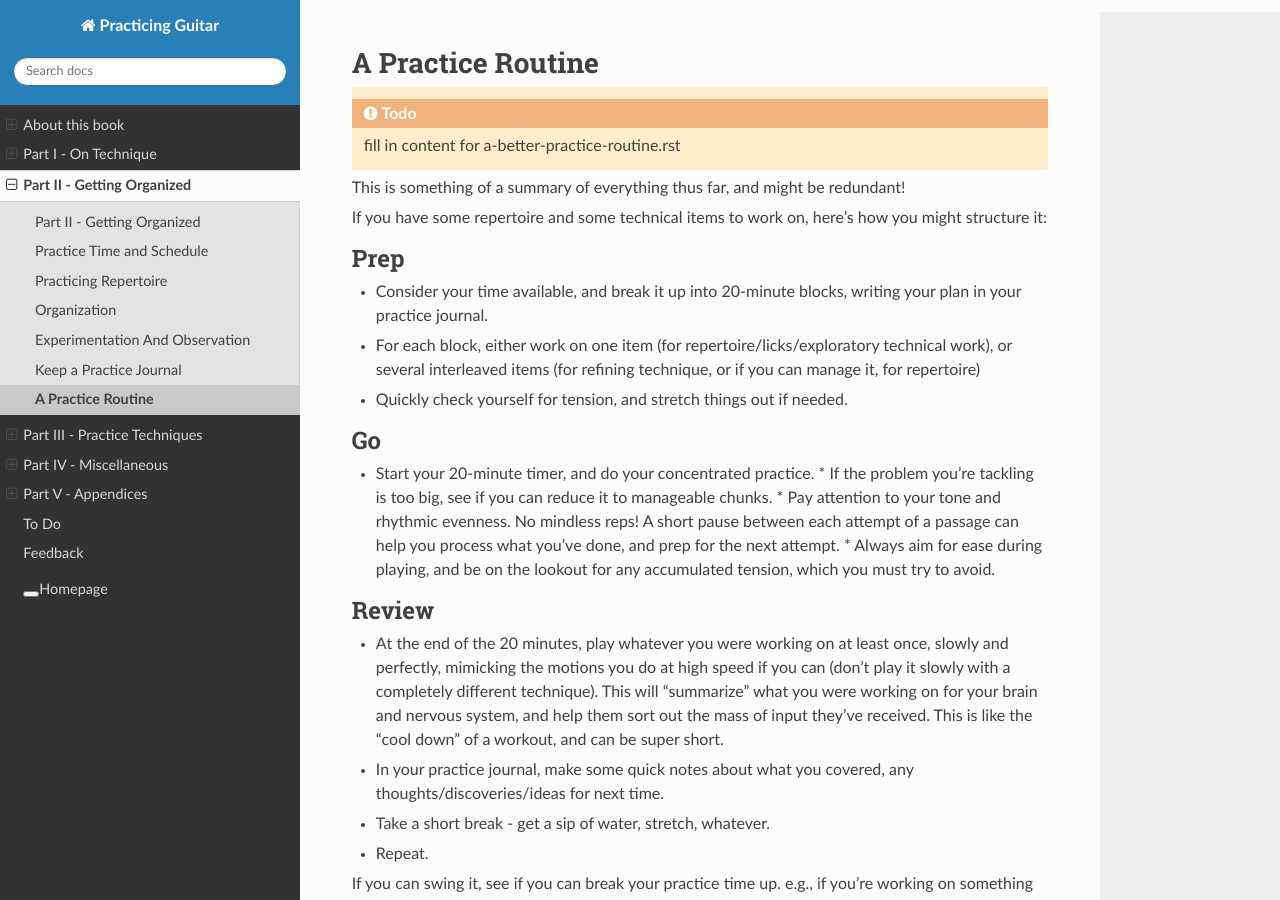
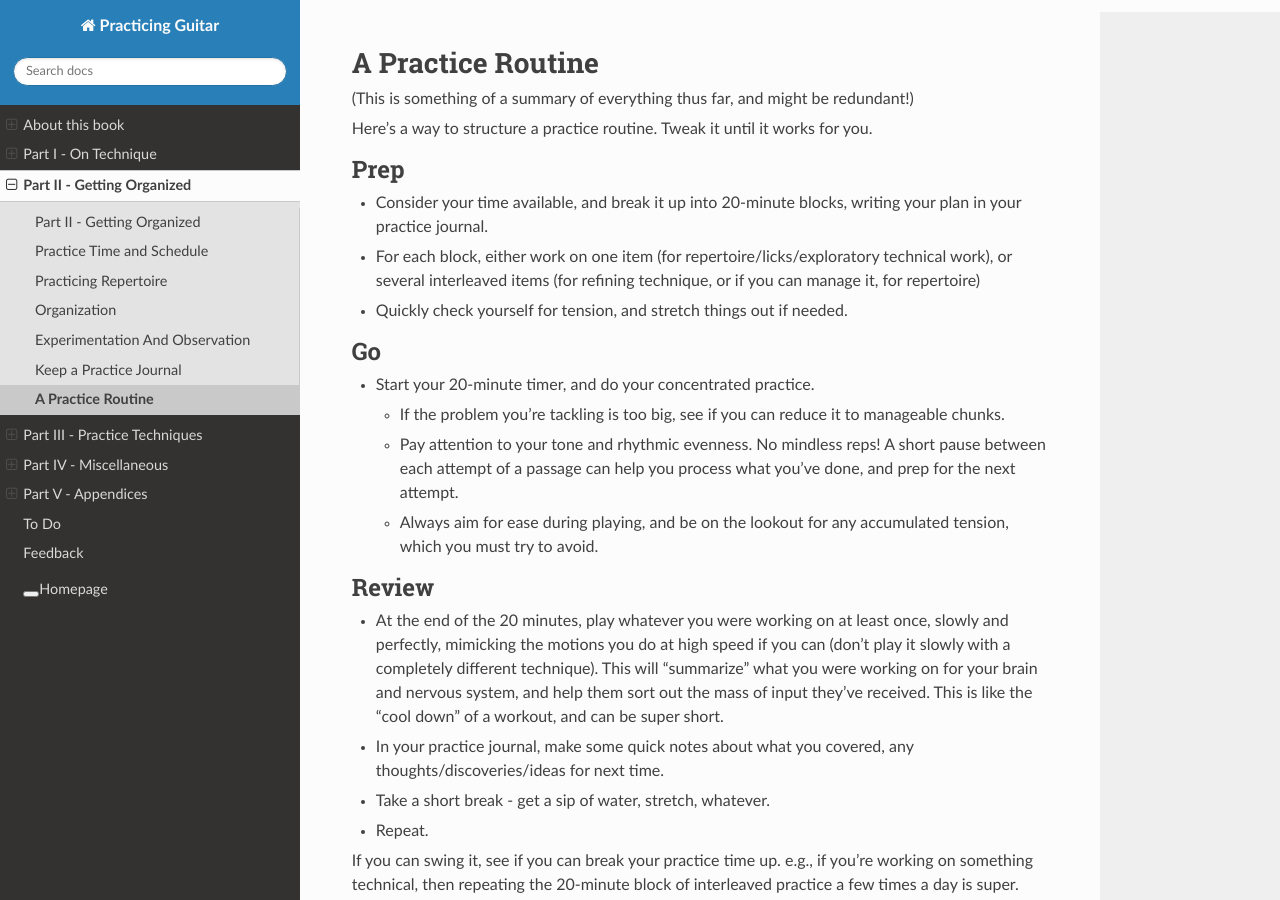
Before and after one commit to jzohrab/practicing-guitar, a Sphinx documentation site: the page built from docs/part-2-getting-organized/a-practice-routine.rst, in a window 1280 px wide and 900 px high. Built offline with Sphinx 7.4.7 and the Read the Docs theme 2.0.0, drawn with Linux system fonts in a browser that asks for light colours; a script that is not in the unit is left out; some of the changed text lies outside the part shown.

Commit message:
Cleanup.

```diff
--- a/docs/part-1-on-technique/_index.rst
+++ b/docs/part-1-on-technique/_index.rst
@@ -27,5 +27,3 @@ Rather than follow the above intuitive method, we can cut to the chase and start
    speed
    start-slow-fails
    tension-and-relaxation
-
-.. todo:: verify text here
--- a/docs/part-2-getting-organized/a-practice-routine.rst
+++ b/docs/part-2-getting-organized/a-practice-routine.rst
@@ -1,11 +1,10 @@
 A Practice Routine
 ------------------
 
-.. todo:: fill in content for a-better-practice-routine.rst
+(This is something of a summary of everything thus far, and might be redundant!)
 
-This is something of a summary of everything thus far, and might be redundant!
+Here's a way to structure a practice routine.  Tweak it until it works for you.
 
-If you have some repertoire and some technical items to work on, here's how you might structure it:
 
 Prep
 ++++
@@ -18,6 +17,7 @@ Go
 +++
 
 * Start your 20-minute timer, and do your concentrated practice.
+
   * If the problem you're tackling is too big, see if you can reduce it to manageable chunks.
   * Pay attention to your tone and rhythmic evenness.  No mindless reps!  A short pause between each attempt of a passage can help you process what you've done, and prep for the next attempt.
   * Always aim for ease during playing, and be on the lookout for any accumulated tension, which you must try to avoid.
@@ -31,5 +31,3 @@ Review
 * Repeat.
 
 If you can swing it, see if you can break your practice time up.  e.g., if you're working on something technical, then repeating the 20-minute block of interleaved practice a few times a day is super.
-
-Nothing above is hard-and-fast!  Tweak it until it works for you.
```
